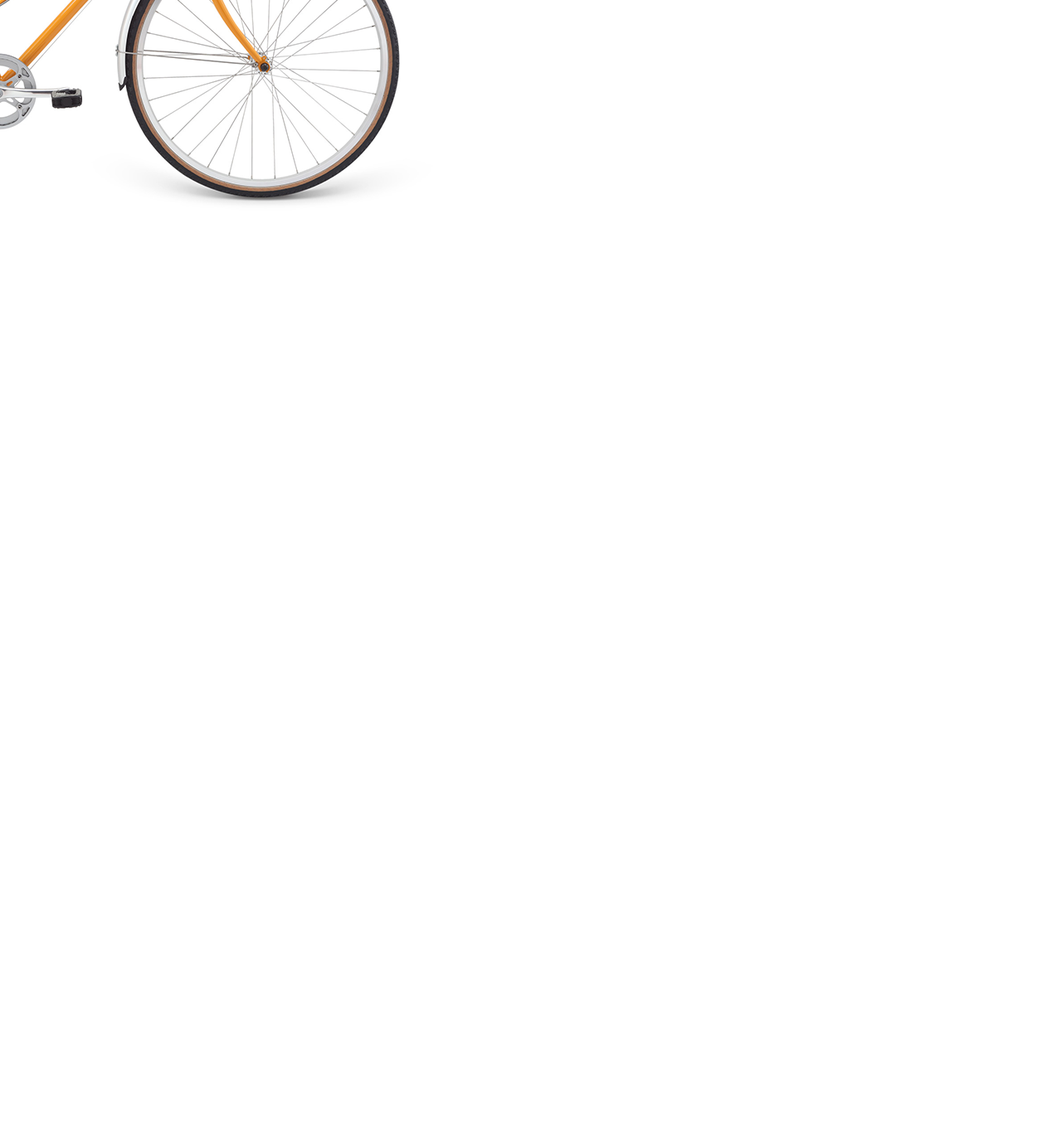
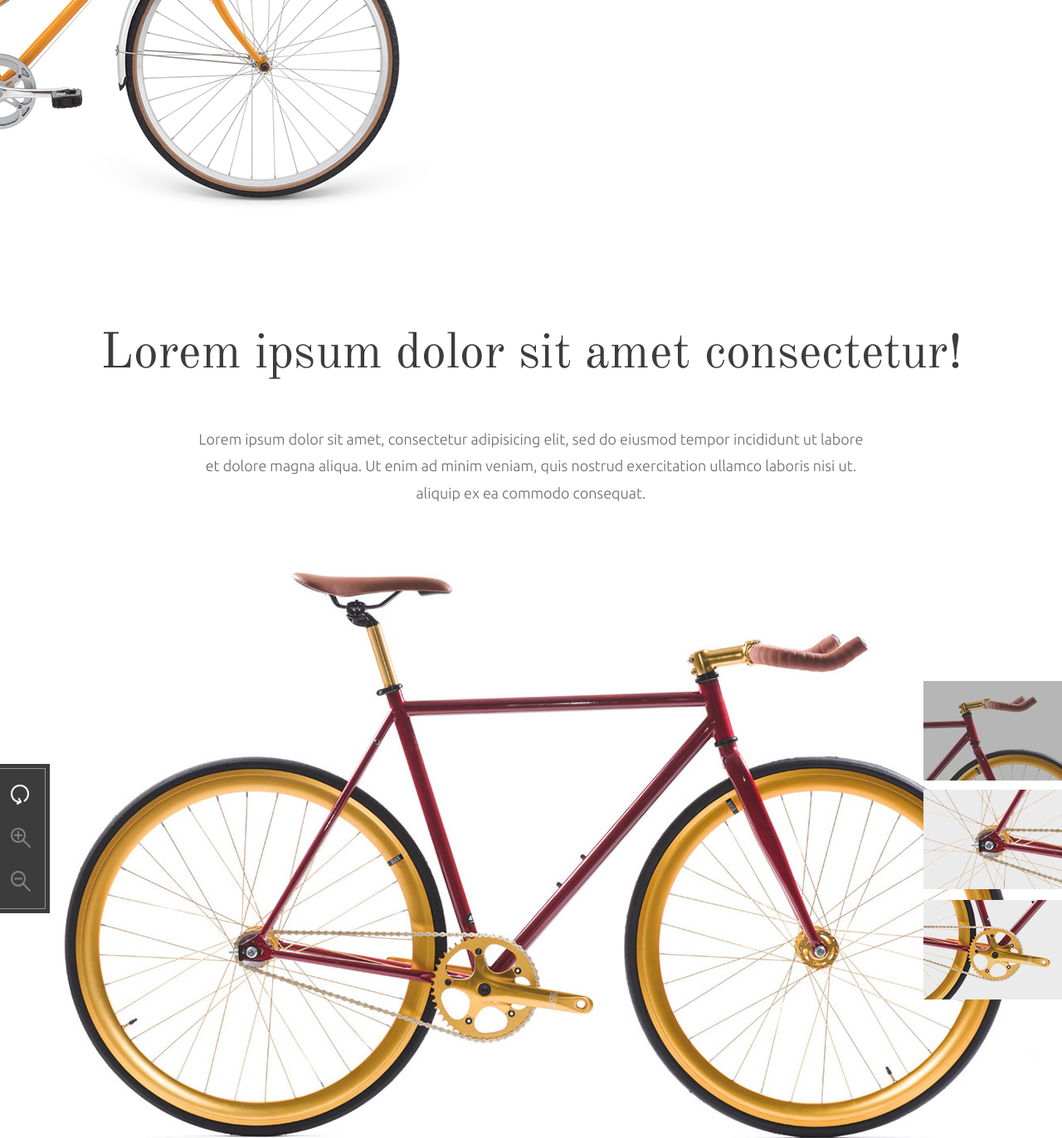
Before and after one commit to louierosero/100_Days_Website_Training, a plain HTML site: page 1-Bikeshop/index.html in a window 1280 px wide. Shown: the part 2093-3465 px from the top of the page at 83% size. Before the commit the page ends 2393 px from the top, so only its background shows below. Drawn offline with Linux system fonts and the light colour scheme.

Commit message:
1-Bikeshop Update
Additional Content and Images for Section 1

```diff
--- a/1-Bikeshop/css/style.css
+++ b/1-Bikeshop/css/style.css
@@ -80,10 +80,6 @@ body, p {
   display: inline-block;
 }
 
-.s1 {
-  height: 500px;
-}
-
 .s1 .box-right,
 .s1 .box-left {
   width: 600px;
@@ -136,3 +132,51 @@ body, p {
   margin-top: 136px;
   line-height: 1.7;
 }
+
+.s1 .box-center {
+  margin-top: 100px;
+}
+
+.s1 .box-center h2 {
+  margin: 50px auto;
+}
+
+.s1 .box-center p {
+  font-size: 18px;
+  font-weight: 300;
+  color: #6a6a6a;
+  line-height: 1.8;
+}
+
+.panel  {
+  margin: -600px auto 400px;
+  position: relative;
+  width: 100%;
+  height: 384px;
+}
+
+.panel img.leftpanel,
+.panel img.rightpanel {
+  position: absolute;
+}
+
+.panel img.leftpanel {
+  top: 100px;
+  left: 0;
+}
+
+.panel img.rightpanel {
+  top: 0;
+  right: 0;
+}
+
+.container h2 {
+  margin: 50px auto;
+}
+
+.container p {
+  font-size: 18px;
+  font-weight: 300;
+  color: #6a6a6a;
+  line-height: 1.8;
+}
--- a/1-Bikeshop/index.html
+++ b/1-Bikeshop/index.html
@@ -45,6 +45,19 @@
       <p>Lorem ipsum dolor sit amet, consectetur adipisicing elit,<br>sed do eiusmod tempor incididunt ut labore et dolore<br>magna aliqua. Ut enim ad minim veniam, quis nostrud<br>exercitation ullamco laboris nisi ut aliquip ex ea commodo<br>consequat. Duis aute irure dolor.</p>
     </div> <!-- /.box-left -->
     <div class="clearfix"></div> <!-- /.clearfix -->
+    <div class="box-center">
+      <h2><img src="img/s1-img3.png" alt=""></h2>
+      <p>Lorem ipsum dolor sit amet, consectetur adipisicing elit, sed do eiusmod tempor incididunt ut labore<br> et dolore magna aliqua. Ut enim ad minim veniam, quis nostrud exercitation ullamco laboris nisi ut.<br> aliquip ex ea commodo consequat. </p>
+      <img src="img/s1-img4.jpg" alt="">
+    </div> <!-- /.box-center -->
   </div> <!-- /.container .s1 -->
+  <div class="panel">
+    <img class="leftpanel" src="img/s1-leftpanel.jpg" alt="">
+    <img class="rightpanel" src="img/s1-rightpanel.png" alt="">
+  </div> <!-- /.panel -->
+  <div class="container">
+    <h2><img src="img/s1-img3.png" alt=""></h2>
+    <p>Lorem ipsum dolor sit amet, consectetur adipisicing elit, sed do eiusmod tempor incididunt ut labore<br> et dolore magna aliqua. Ut enim ad minim veniam, quis nostrud exercitation ullamco laboris nisi ut.<br> aliquip ex ea commodo consequat. </p>
+  </div> <!-- /.container -->
 </body>
 </html>
```
Also changed, not shown: 1-Bikeshop/img/s1-img3.png (added), 1-Bikeshop/img/s1-img4.jpg (added), 1-Bikeshop/img/s1-leftpanel.jpg (added), 1-Bikeshop/img/s1-rightpanel.png (added).
